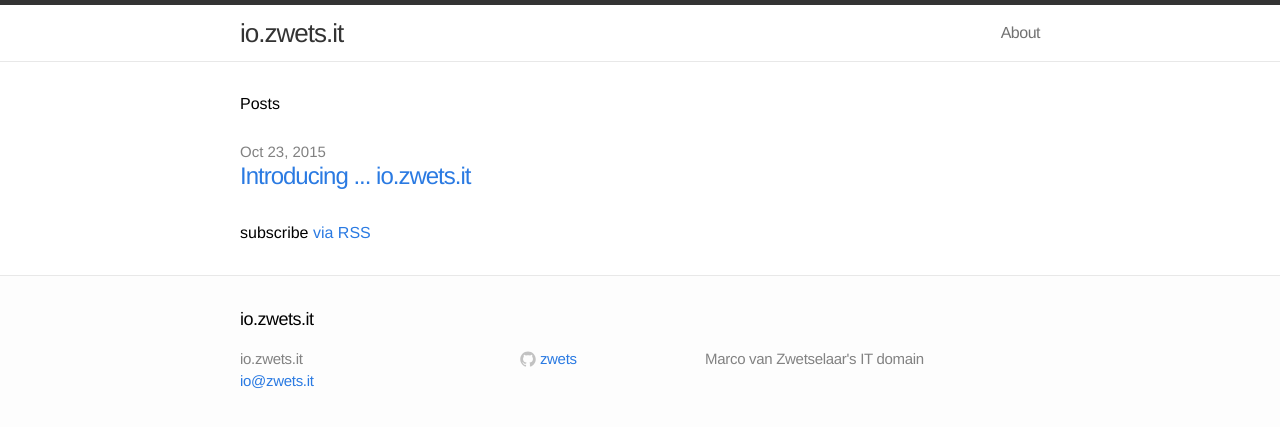
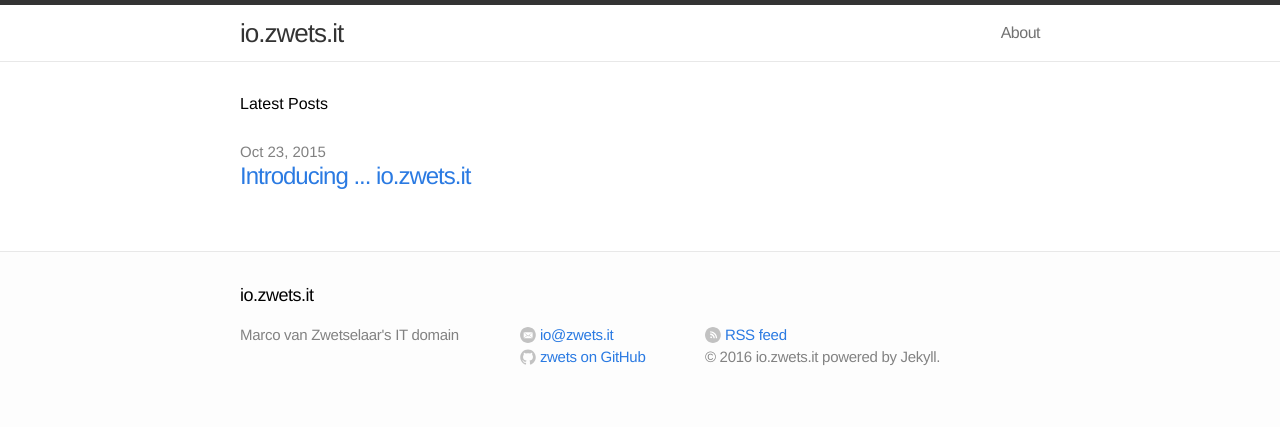
Before and after one commit to zwets/zwets.github.io, a Jekyll site: the page built from index.html, in a window 1280 px wide. Shown: the top 427 px of the page. Built offline with Jekyll 4.4.1, drawn with Linux system fonts in a browser that asks for light colours.

Commit message:
Reconfigured the footer.

```diff
--- a/_config.yml
+++ b/_config.yml
@@ -6,7 +6,7 @@ description: "Marco van Zwetselaar's IT domain"
 url: "http://io.zwets.it"
 github_username:  zwets
 TZ: Africa/Dar_es_Salaam
-#exclude: # dirs and file to exclude from site
+exclude: ["Gemfile", "Gemfile.lock", "README.md", "LICENSE"]
 #include: [".htaccess"] # default, because dotfiles otherwise ignored in generation
 #keep_files: [".git",".svn"] # files in destination that should remain (but Github might clear all?)
 #show_drafts: null
@@ -26,9 +26,11 @@ markdown: kramdown
 permalink: pretty
 timezone: Africa/Dar_es_Salaam
 #jekyll.environment: production # default is development?
-
+gems:
+  - jekyll-sitemap
 kramdown:
   input: GFM   # Github Flavoured Markdown
+  toc_levels: 1..2
 
 # (Non-overrideable) Github defaults
 #safe: true
--- a/_includes/footer.html
+++ b/_includes/footer.html
@@ -6,17 +6,36 @@
 
     <div class="footer-col-1 column">
       <ul>
-        <li>{{ site.title }}</li>
-        <li><a href="mailto:{{ site.email }}">{{ site.email }}</a></li>
+        <li>
+          <p class="text">{{ site.description }}</p>
+        </li>
       </ul>
     </div>
 
     <div class="footer-col-2 column">
       <ul>
+        <li><a href="mailto:{{ site.email }}">
+          <span class="icon mail">
+            <svg version="1.1" class="icon-svg" xmlns="http://www.w3.org/2000/svg" xmlns:xlink="http://www.w3.org/1999/xlink" x="0px" y="0px"
+               viewBox="0 0 60 60" enable-background="new 0 0 60 60" xml:space="preserve">
+                <path fill-rule="evenodd" clip-rule="evenodd" fill="#C2C2C2"
+                d="M0.224580688,30 C0.224580688,13.4314567 13.454941,0
+                29.7754193,0 C46.0958976,0 59.3262579,13.4314567 59.3262579,30 C59.3262579,46.5685433 46.0958976,60 29.7754193,60
+                C13.454941,60 0.224580688,46.5685433 0.224580688,30 Z M0.224580688,30" />
+                <path fill-rule="evenodd" clip-rule="evenodd" fill="#FFFFFF"
+                d="M35.0384324,31.6384006 L47.2131148,40.5764264 L47.2131148,20 L35.0384324,31.6384006 Z M13.7704918,20
+                L13.7704918,40.5764264 L25.9449129,31.6371491 L13.7704918,20 Z M30.4918033,35.9844891 L27.5851037,33.2065217
+                L13.7704918,42 L47.2131148,42 L33.3981762,33.2065217 L30.4918033,35.9844891 Z M46.2098361,20 L14.7737705,20
+                L30.4918033,32.4549304 L46.2098361,20 Z M46.2098361,20">
+            </svg>
+          </span>
+          <span class="username">{{ site.email }}</span>
+          </a>
+        </li>
         {% if site.github_username %}<li>
           <a href="https://github.com/{{ site.github_username }}">
             <span class="icon github">
-              <svg version="1.1" class="github-icon-svg" xmlns="http://www.w3.org/2000/svg" xmlns:xlink="http://www.w3.org/1999/xlink" x="0px" y="0px"
+              <svg version="1.1" class="icon-svg" xmlns="http://www.w3.org/2000/svg" xmlns:xlink="http://www.w3.org/1999/xlink" x="0px" y="0px"
                  viewBox="0 0 16 16" enable-background="new 0 0 16 16" xml:space="preserve">
                 <path fill-rule="evenodd" clip-rule="evenodd" fill="#C2C2C2" d="M7.999,0.431c-4.285,0-7.76,3.474-7.76,7.761
                 c0,3.428,2.223,6.337,5.307,7.363c0.388,0.071,0.53-0.168,0.53-0.374c0-0.184-0.007-0.672-0.01-1.32
@@ -29,31 +48,41 @@
                 c0,0.208,0.14,0.449,0.534,0.373c3.081-1.028,5.302-3.935,5.302-7.362C15.76,3.906,12.285,0.431,7.999,0.431z"/>
               </svg>
             </span>
-            <span class="username">{{ site.github_username }}</span>
-          </a>
-        </li>{% endif %}
-        {% if site.twitter_username %}<li>
-          <a href="https://twitter.com/{{ site.twitter_username }}">
-            <span class="icon twitter">
-              <svg version="1.1" class="twitter-icon-svg" xmlns="http://www.w3.org/2000/svg" xmlns:xlink="http://www.w3.org/1999/xlink" x="0px" y="0px"
-                 viewBox="0 0 16 16" enable-background="new 0 0 16 16" xml:space="preserve">
-                <path fill="#C2C2C2" d="M15.969,3.058c-0.586,0.26-1.217,0.436-1.878,0.515c0.675-0.405,1.194-1.045,1.438-1.809
-                c-0.632,0.375-1.332,0.647-2.076,0.793c-0.596-0.636-1.446-1.033-2.387-1.033c-1.806,0-3.27,1.464-3.27,3.27
-                c0,0.256,0.029,0.506,0.085,0.745C5.163,5.404,2.753,4.102,1.14,2.124C0.859,2.607,0.698,3.168,0.698,3.767
-                c0,1.134,0.577,2.135,1.455,2.722C1.616,6.472,1.112,6.325,0.671,6.08c0,0.014,0,0.027,0,0.041c0,1.584,1.127,2.906,2.623,3.206
-                C3.02,9.402,2.731,9.442,2.433,9.442c-0.211,0-0.416-0.021-0.615-0.059c0.416,1.299,1.624,2.245,3.055,2.271
-                c-1.119,0.877-2.529,1.4-4.061,1.4c-0.264,0-0.524-0.015-0.78-0.046c1.447,0.928,3.166,1.469,5.013,1.469
-                c6.015,0,9.304-4.983,9.304-9.304c0-0.142-0.003-0.283-0.009-0.423C14.976,4.29,15.531,3.714,15.969,3.058z"/>
-              </svg>
-            </span>
-            <span class="username">{{ site.twitter_username }}</span>
+            <span class="username">{{ site.github_username }}</span> on GitHub
           </a>
         </li>{% endif %}
       </ul>
     </div>
 
     <div class="footer-col-3 column">
-      <p class="text">{{ site.description }}</p>
+      <ul>
+        <li>
+          <a href="{{ "/feed.xml" | prepend: site.baseurl }}">
+            <span class="icon rss">
+              <svg version="1.1" class="icon-svg" xmlns="http://www.w3.org/2000/svg" xmlns:xlink="http://www.w3.org/1999/xlink" x="0px" y="0px"
+                 viewBox="0 0 60 60" enable-background="new 0 0 60 60" xml:space="preserve">
+                <path fill="#C2C2C2"
+                d="M0.112290344,30 C0.112290344,13.4314567 13.3426506,0 29.663129,0 C45.9836073,0 59.2139676,13.4314567 59.2139676,30
+                C59.2139676,46.5685433 45.9836073,60 29.663129,60 C13.3426506,60 0.112290344,46.5685433 0.112290344,30 Z M0.112290344,30"/>
+                <path fill="#FFFFFF"
+                d="M26.5147755,38.7571296 C26.5147755,36.8192934 24.9575021,35.2291656 23.0297047,35.2291656 C21.1094331,35.2291656
+                19.5492775,36.8192934 19.5492775,38.7571296 C19.5492775,40.7052068 21.1094331,42.277616 23.0297047,42.277616
+                C24.957422,42.277616 26.5146954,40.7052881 26.5147755,38.7571296 Z M36.8075433,42.2700571 C36.8075433,32.6055847
+                29.062648,24.7442705 19.5492775,24.7442705 L19.5492775,29.8318017 C22.8128986,29.8318017 25.8817303,31.1272145
+                28.1920609,33.4740429 C30.4999895,35.8159133 31.7732853,38.9454513 31.7732853,42.2701384 L36.8075433,42.2700571
+                Z M45.6871482,42.2675375 C45.6871482,27.6346878 33.9604014,15.722384 19.5492775,15.722384 L19.5492775,20.8123535
+                C31.186916,20.8123535 40.660496,30.438869 40.660496,42.2673749 L45.6871482,42.2675375 Z M45.6871482,42.2675375"/>
+              </svg>
+            </span>
+            <span class="username">RSS feed</span>
+          </a>
+        </li>
+        <li>
+          <span class="copyright">&#169; {{ site.time | date: '%Y' }} <a href="{{ site.url }}">{{ site.title }}</a>
+             powered by <a href="http://jekyllrb.com/" rel="nofollow">Jekyll</a>.
+          </span>
+        </li>
+      </ul>
     </div>
 
   </div>
--- a/css/main.css
+++ b/css/main.css
@@ -122,8 +122,7 @@ a:visited { color: #205caa; }
   color: #828282;
 }
 
-.github-icon-svg,
-.twitter-icon-svg {
+.icon-svg {
   display: inline-block;
   width: 16px;
   height: 16px;
@@ -131,6 +130,10 @@ a:visited { color: #205caa; }
   top: 3px;
 }
 
+.copyright a {
+  color: inherit;
+  text-decoration: none;
+}
 
 /* Page Content styles */
 /* ----------------------------------------------------------*/
--- a/index.html
+++ b/index.html
@@ -1,10 +1,12 @@
 ---
 layout: default
+permalink: /
+title: "Latest Posts"
 ---
 
 <div class="home">
 
-  <h1>Posts</h1>
+  <h1>Latest Posts</h1>
 
   <ul class="posts">
     {% for post in site.posts %}
@@ -15,6 +17,4 @@ layout: default
     {% endfor %}
   </ul>
 
-  <p class="rss-subscribe">subscribe <a href="{{ "/feed.xml" | prepend: site.baseurl }}">via RSS</a></p>
-
 </div>
```
Also changed, not shown: README.md.
